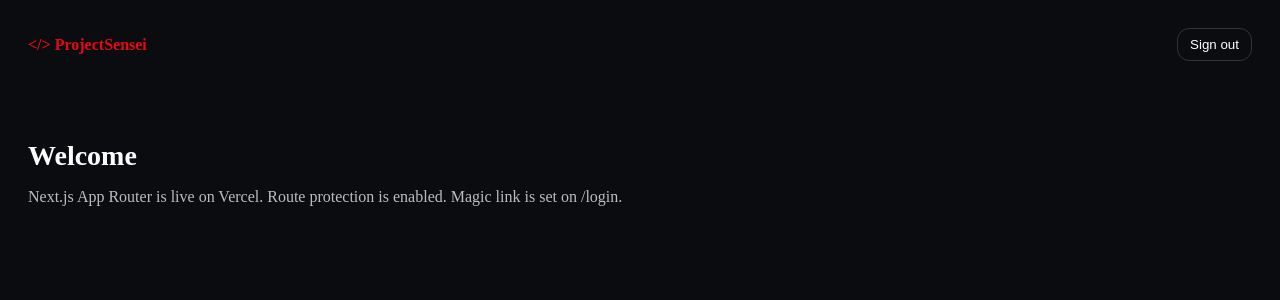
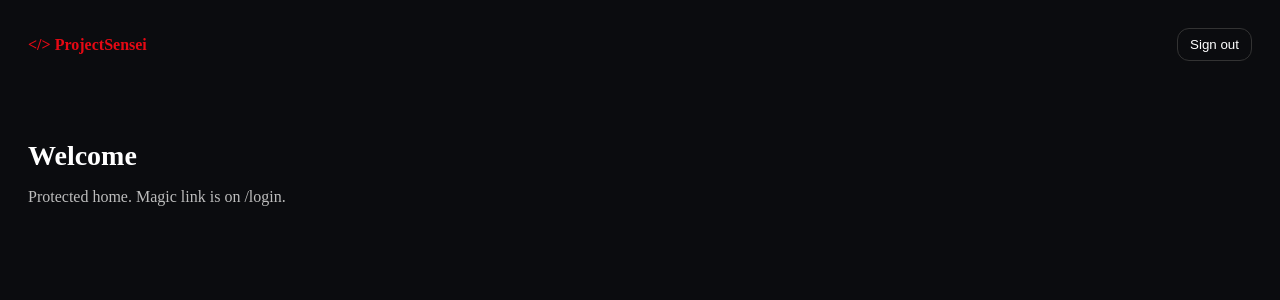
Before and after one commit to sageofninetale/projectsensei-frontend, a Next.js app: page / in a window 1280 px wide. Shown: the top 300 px of the page. Built offline with nearby package versions, Linux system fonts and the light colour scheme; no server answers.

Commit message:
Update page.tsx

```diff
--- a/app/page.tsx
+++ b/app/page.tsx
@@ -1,9 +1,6 @@
 'use client';
 
 import { useEffect, useState } from 'react';
-// CHANGE THIS:
-// import { supabase } from '@/lib/supabaseClient';
-// TO THIS:
 import { supabase } from '../lib/supabaseClient';
 
 export default function HomePage() {
@@ -24,24 +21,14 @@ export default function HomePage() {
         <div style={{ fontWeight: 800, color: '#E50914' }}>{'</>'} ProjectSensei</div>
         <button
           onClick={handleSignOut}
-          style={{
-            padding: '8px 12px',
-            borderRadius: 12,
-            border: '1px solid #333',
-            background: 'transparent',
-            color: 'white',
-            cursor: 'pointer'
-          }}
+          style={{ padding: '8px 12px', borderRadius: 12, border: '1px solid #333', background: 'transparent', color: 'white', cursor: 'pointer' }}
         >
           Sign out
         </button>
       </div>
-
       <section style={{ padding: 28 }}>
         <h1 style={{ fontSize: 28, marginBottom: 8 }}>Welcome{email ? `, ${email}` : ''}</h1>
-        <p style={{ color: '#bdbdbd' }}>
-          Next.js App Router is live on Vercel. Route protection is enabled. Magic link is set on /login.
-        </p>
+        <p style={{ color: '#bdbdbd' }}>Protected home. Magic link is on /login.</p>
       </section>
     </main>
   );
```
